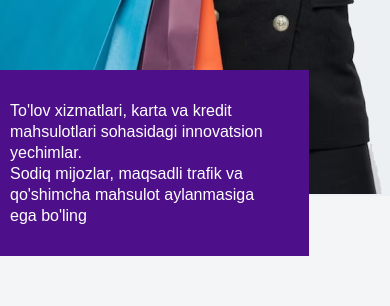
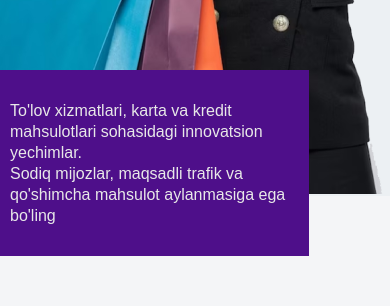
Before and after one commit to RamazonovDeveloper/OpenRassrochkaNew, a React (Create React App) app: page / in a window 390 px wide. Shown: the part 523-829 px from the top of the page. Built offline with nearby package versions, Linux system fonts and the light colour scheme.

Commit message:
Hero section styles Fixed

```diff
--- a/src/App.js
+++ b/src/App.js
@@ -77,11 +77,11 @@ function App() {
         </h1>
 
         {/* hero BLOCK */}
-        <div className="hero__block bg-main_color py-[30px] pl-2.5 pr-7 lg:px-[60px] lg:py-[45px]  max-w-[309px] sm:max-w-[377px] smm:max-w-[400px] md:max-w-[414px] lg:max-w-[574px] xl:max-w-[650px] xl:px-[70px] ">
-          <p className="hero__text text-white text-base sm:text-xl md:uppercase lg:text-[22px] xl:text-[25px] xs:leading-[21px]  sm:leading-[27px]  lg:leading-[30px] xl:leading-[34px]">
+        <div className="hero__block bg-main_color py-[30px] px-2.5 sm:px-4 md:px-5 lg:py-[45px] lg:px-[60px] max-w-[309px] sm:max-w-[377px] smm:max-w-[400px] md:max-w-[414px] lg:max-w-[574px] xl:max-w-[650px] xl:px-[70px] xl:py-[60px]">
+          <p className="hero__text text-[#E8E8E8] text-base sm:text-xl md:uppercase lg:text-[22px] xl:text-[25px] xs:leading-[21px]  sm:leading-[27px]  lg:leading-[30px] xl:leading-[34px]">
             {langData?.header_text1}
           </p>
-          <p className="hero__text text-white text-base sm:text-xl md:uppercase lg:text-[22px] xl:text-[25px] leading-[21px] sm:leading-[27px]  lg:leading-[30px] xl:leading-[34px]">
+          <p className="hero__text text-[#E8E8E8] text-base sm:text-xl md:uppercase lg:text-[22px] xl:text-[25px] leading-[21px] sm:leading-[27px]  lg:leading-[30px] xl:leading-[34px]">
             {langData?.header_text2}
           </p>
         </div>
```
